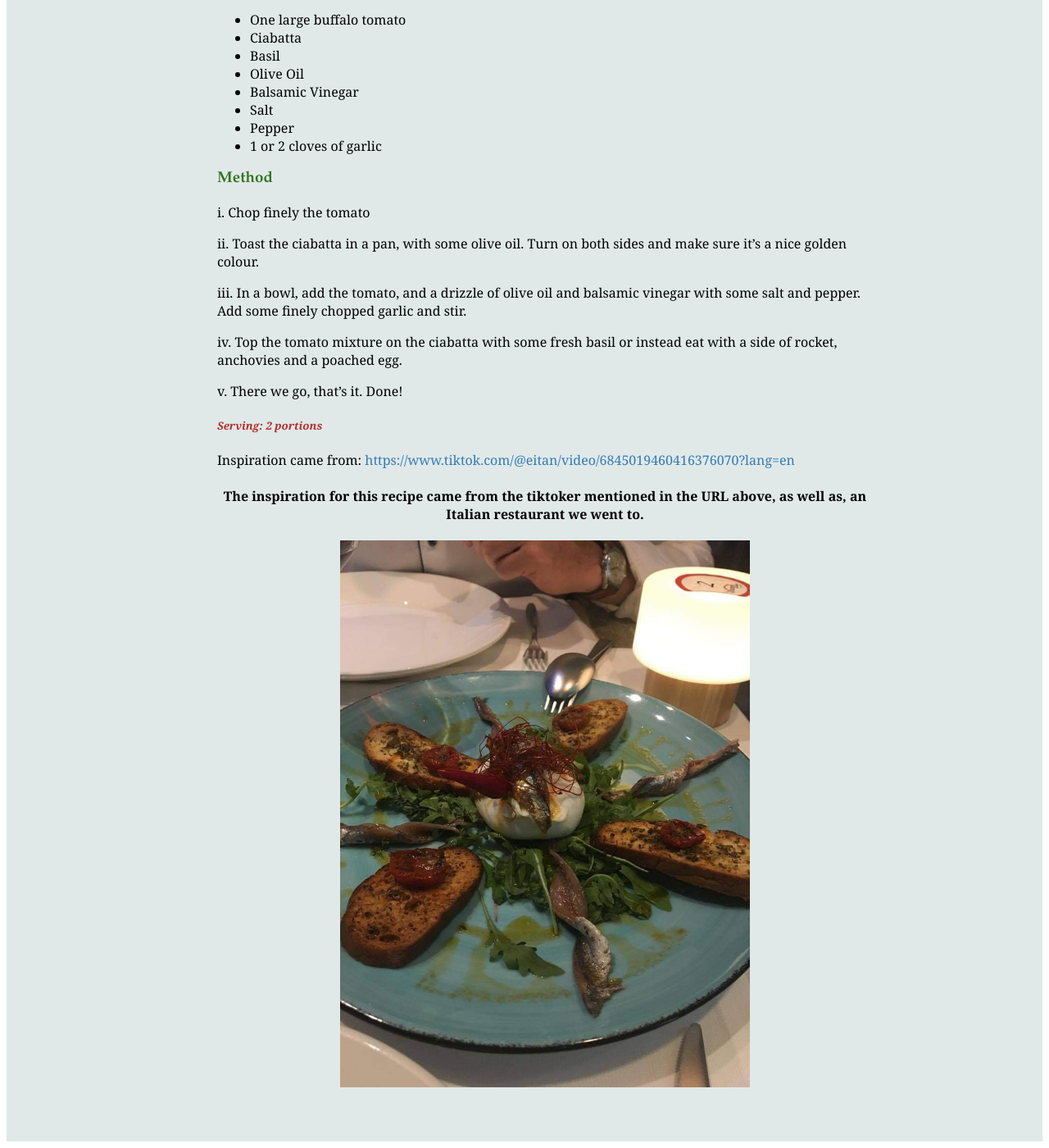
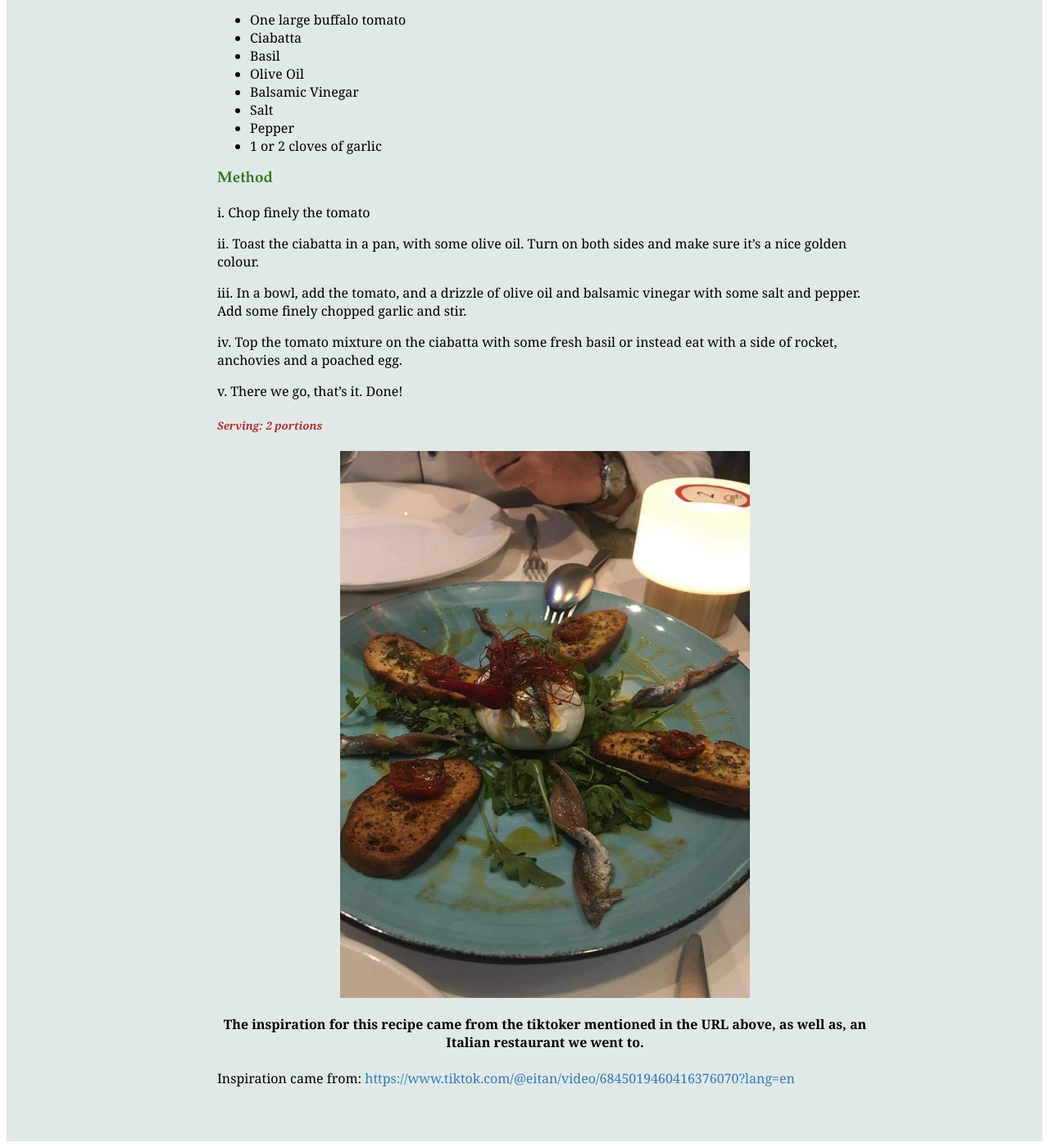
Before and after one commit to Hol1999/Hollyrecipewebsite, a Jekyll site: the page built from _recipes/recipe6.md, in a window 1280 px wide and 1400 px high, scrolled down 473 px. Shown: the whole window at 82% size. Built offline with Jekyll 4.4.1, drawn with Linux system fonts in a browser that asks for light colours.

Commit message:
Update Recipes “recipe6”

```diff
--- a/_recipes/recipe6.md
+++ b/_recipes/recipe6.md
@@ -38,8 +38,10 @@ v. There we go, that's it. Done!
 
 ##### Serving: 2 portions
 
-Inspiration came from: <https://www.tiktok.com/@eitan/video/6845019460416376070?lang=en>
+
+
+![Two slices of Bruschetta : fresh tomato mix on toasted Ciabatta](../uploads/brushetta.jpg "Bruschetta")
 
 #### The inspiration for this recipe came from the tiktoker mentioned in the URL above, as well as, an Italian restaurant we went to.
 
-![Two slices of Bruschetta : fresh tomato mix on toasted Ciabatta](../uploads/brushetta.jpg "Bruschetta")
+Inspiration came from: <https://www.tiktok.com/@eitan/video/6845019460416376070?lang=en>
```
